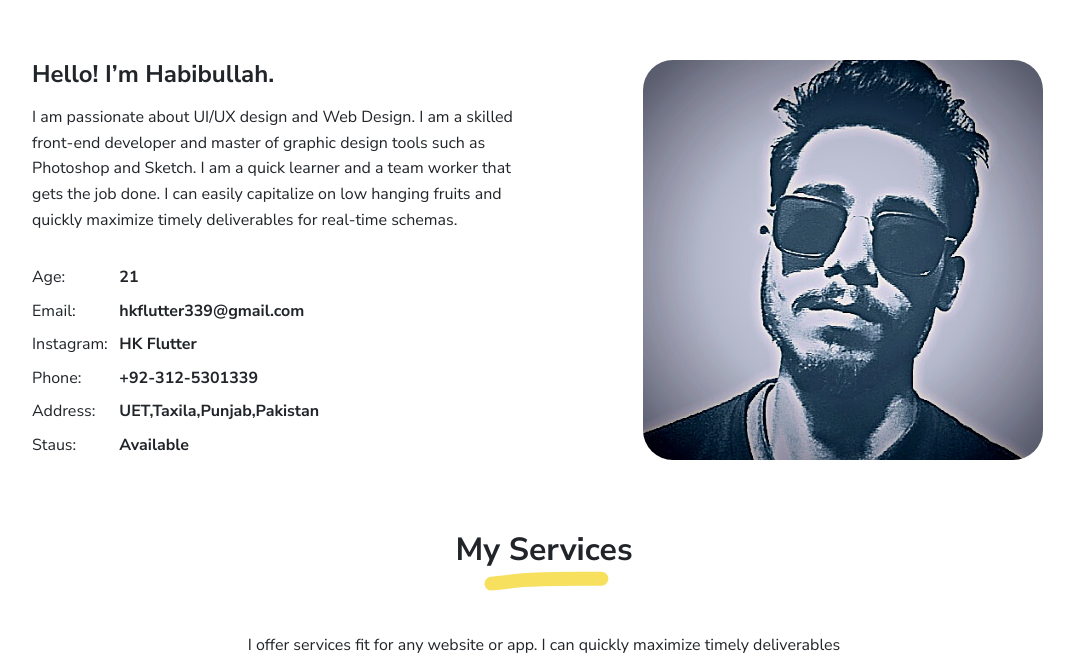
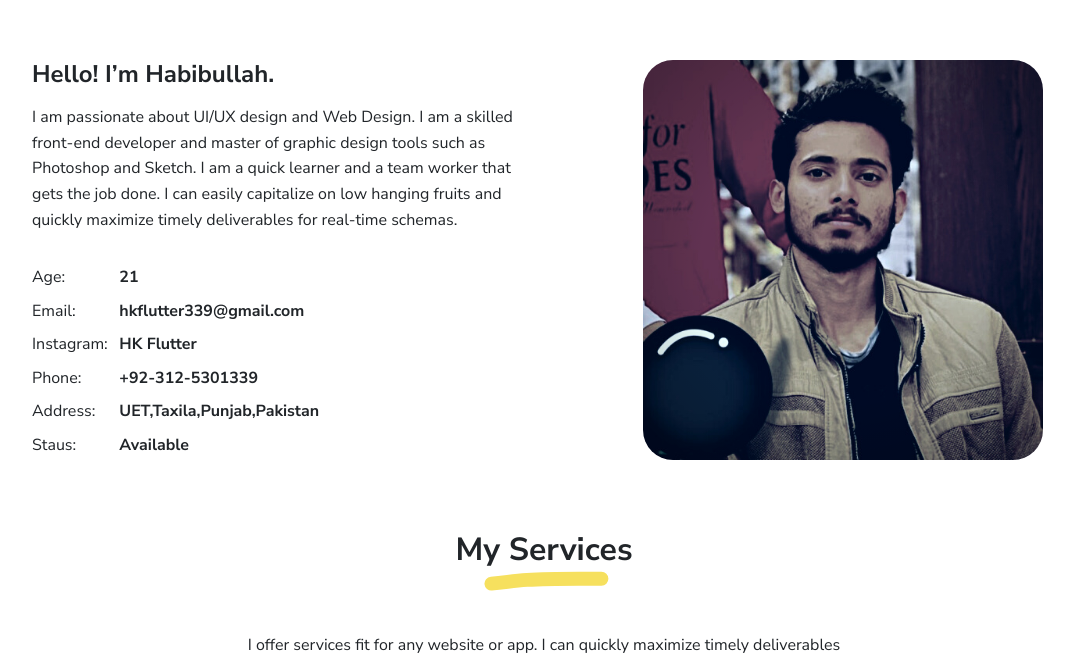
Before and after one commit to Habibullah339/Habib_profile, a plain HTML site: page index.html in a window 1280 px wide. Shown: the part 774-1434 px from the top of the page, without its empty margins (96-1170 px from the left). Drawn offline with Linux system fonts and the light colour scheme.

Commit message:
Update index.html

```diff
--- a/index.html
+++ b/index.html
@@ -124,7 +124,7 @@
           </div>
         </div>
       </div>
-      <div class="col-md-5 offset-md-1" data-aos="fade-left" data-aos-delay="100"><img class="avatar img-fluid mt-2" src="images/my-avatar7.jpeg" width="400" height="400" alt="Walter Patterson"/></div>
+      <div class="col-md-5 offset-md-1" data-aos="fade-left" data-aos-delay="100"><img class="avatar img-fluid mt-2" src="images/my-avatar8.png" width="400" height="400" alt="Walter Patterson"/></div>
     </div>
   </div>
 </div>
```
